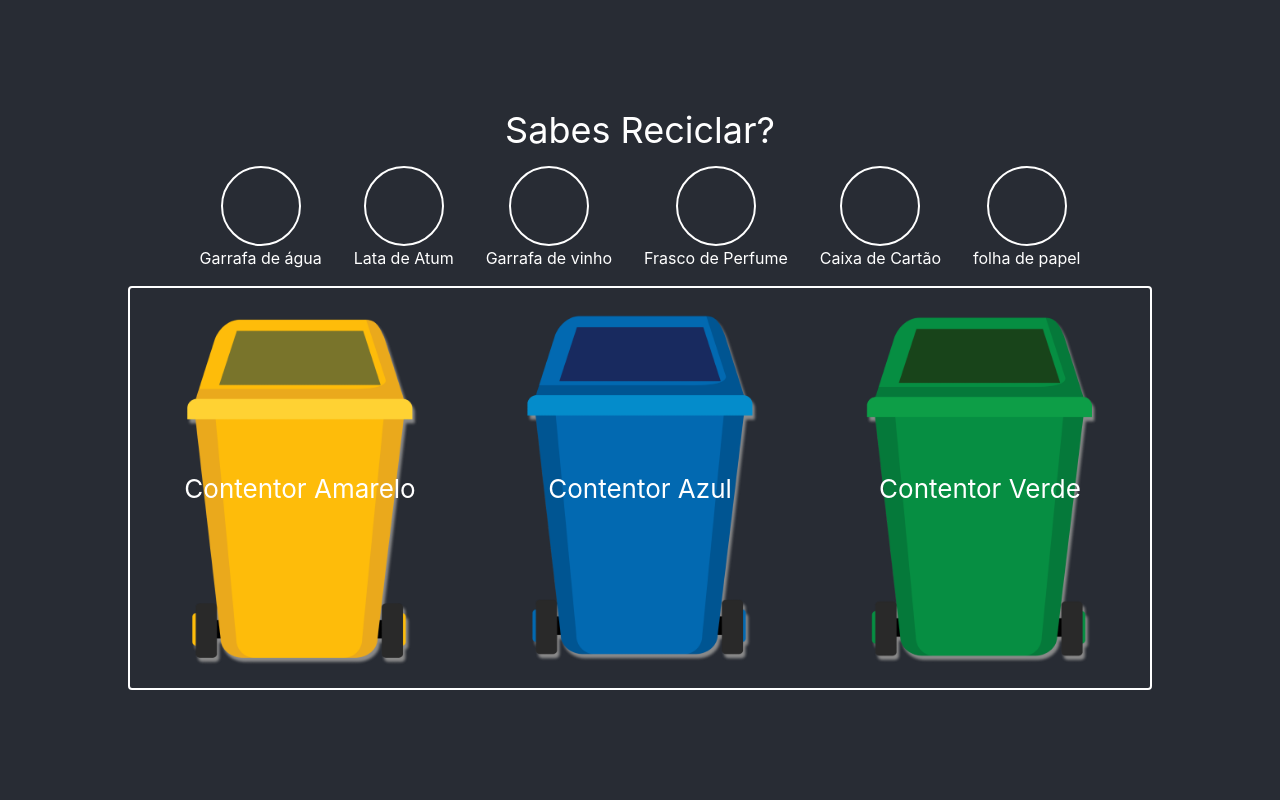
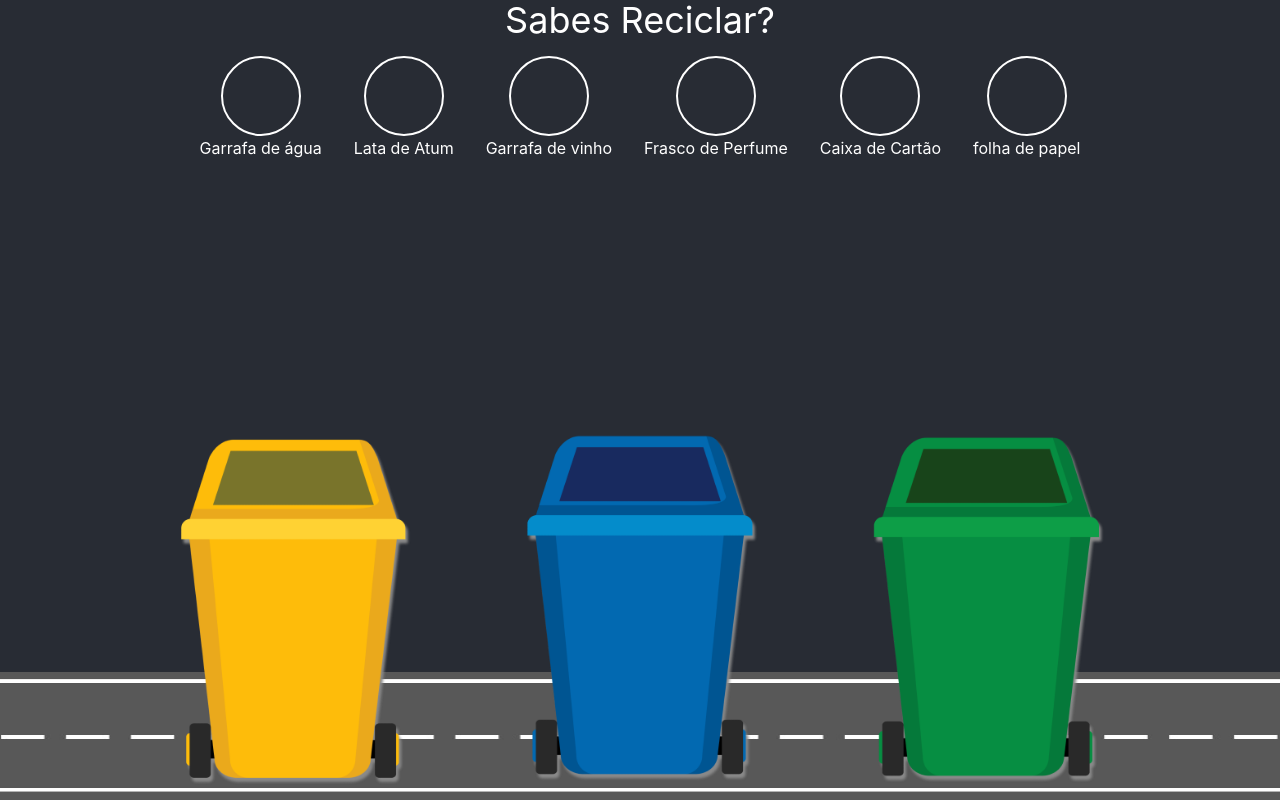
Before and after one commit to patsilvarte/reciclar, a React (Create React App) app: page / in a window 1280 px wide. Built offline with nearby package versions, Linux system fonts and the light colour scheme.

Commit message:
adjust styling to have street as background

```diff
--- a/src/App.css
+++ b/src/App.css
@@ -19,7 +19,7 @@
   display: flex;
   flex-direction: column;
   align-items: center;
-  justify-content: center;
+  justify-content: flex-start;
   font-size: calc(10px + 2vmin);
   color: white;
 }
--- a/src/components/Droppable.tsx
+++ b/src/components/Droppable.tsx
@@ -18,7 +18,7 @@ const Droppable: FC<DroppableProps> = (props) => {
     <div
       ref={setNodeRef}
       style={style}
-      className="flex justify-center items-center relative w-full h-full"
+      className="flex justify-center items-center flex-col relative w-full h-full"
     >
       {props.children}
     </div>
--- a/src/components/RecyclingArea.tsx
+++ b/src/components/RecyclingArea.tsx
@@ -1,18 +1,10 @@
 import { DragEndEvent, DndContext } from "@dnd-kit/core";
 import { useEffect, useState, useMemo } from "react";
-import { Bin, LocationsSet, BinIds, Garbage } from "../types";
+import { LocationsSet, BinIds, Garbage } from "../types";
 import { areAllItemsOnRightSpot, getItemsPerSection } from "../utils";
 import NotSortedGarbage from "./NotSortedGarbage";
-import RecyclingBin from "./RecyclingBin";
-import yellowBin from "../assets/yellow_bin.png";
-import blueBin from "../assets/blue_bin.png";
-import greenBin from "../assets/green_bin.png";
+import Street from "./Street";
 
-const bins: Bin[] = [
-  { name: "Amarelo", id: "yellow", img: yellowBin },
-  { name: "Azul", id: "blue", img: blueBin },
-  { name: "Verde", id: "green", img: greenBin },
-];
 const garbage: Garbage[] = [
   { id: "garrafa-agua", displaynName: "Garrafa de água", rightBin: "yellow" },
   { id: "lata-atum", displaynName: "Lata de Atum", rightBin: "yellow" },
@@ -82,16 +74,7 @@ const RecyclingArea = () => {
         <NotSortedGarbage
           items={getItemsPerSection(garbage, draggableLocation.empty)}
         />
-        <div className=" w-4/5	border-white border-2 rounded flex justify-around gap-4  items-center p-2">
-          {bins.map(({ id, name, img }) => (
-            <RecyclingBin
-              id={id}
-              img={img}
-              name={name}
-              items={getItemsPerSection(garbage, draggableLocation[id])}
-            />
-          ))}
-        </div>
+        <Street garbage={garbage} draggableLocation={draggableLocation} />
       </>
     </DndContext>
   );
--- a/src/components/RecyclingBin.tsx
+++ b/src/components/RecyclingBin.tsx
@@ -13,20 +13,18 @@ interface RecyclingBinProps {
 const RecyclingBin: FC<RecyclingBinProps> = ({ id, name, items, img }) => {
   return (
     <div className="relative w-1/3 h-96">
+      {/* <p>{`Contentor ${name}`}</p> */}
       <img
         src={img}
         alt={`${name} bin`}
         className="absolute w-full h-full object-contain"
       />
       <Droppable key={id} id={id}>
-        <div className="w-full h-full flex justify-center items-center">
-          {items.length === 0 && `Contentor ${name}`}
-          {items.map(({ id: itemId, displaynName, rightBin }) => (
-            <Draggable id={itemId} color={rightBin === id ? "green" : "red"}>
-              {displaynName}
-            </Draggable>
-          ))}
-        </div>
+        {items.map(({ id: itemId, displaynName, rightBin }) => (
+          <Draggable id={itemId} color={rightBin === id ? "green" : "red"}>
+            {displaynName}
+          </Draggable>
+        ))}
       </Droppable>
     </div>
   );
--- /dev/null
+++ b/src/components/Street.tsx
@@ -0,0 +1,46 @@
+import yellowBin from "../assets/yellow_bin.png";
+import blueBin from "../assets/blue_bin.png";
+import greenBin from "../assets/green_bin.png";
+import street from "../assets/street.jpg";
+import { Bin, Garbage, LocationsSet } from "../types";
+import RecyclingBin from "./RecyclingBin";
+import { getItemsPerSection } from "../utils";
+import { FC } from "react";
+
+const bins: Bin[] = [
+  { name: "Amarelo", id: "yellow", img: yellowBin },
+  { name: "Azul", id: "blue", img: blueBin },
+  { name: "Verde", id: "green", img: greenBin },
+];
+
+interface StreetProps {
+  garbage: Garbage[];
+  draggableLocation: LocationsSet;
+}
+
+const Street: FC<StreetProps> = ({ garbage, draggableLocation }) => {
+  return (
+    <div className="flex justify-center w-screen absolute bottom-0">
+      <div
+        style={{
+          background: `url(${street})`,
+          backgroundRepeat: "round",
+        }}
+        className="absolute bottom-0 w-full h-1/3"
+      />
+
+      <div className=" w-4/5 flex justify-around gap-4  items-center">
+        {bins.map(({ id, name, img }) => (
+          <RecyclingBin
+            id={id}
+            img={img}
+            name={name}
+            items={getItemsPerSection(garbage, draggableLocation[id])}
+          />
+        ))}
+      </div>
+    </div>
+  );
+};
+
+export default Street;
```
Also changed, not shown: src/assets/street.jpg (added).
